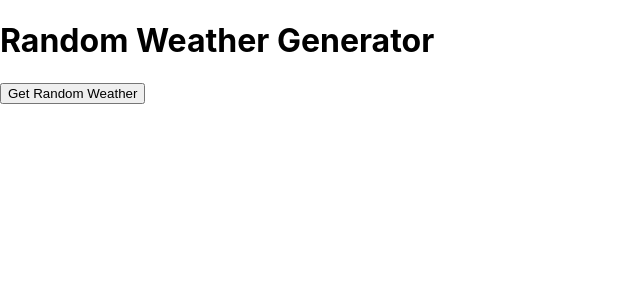
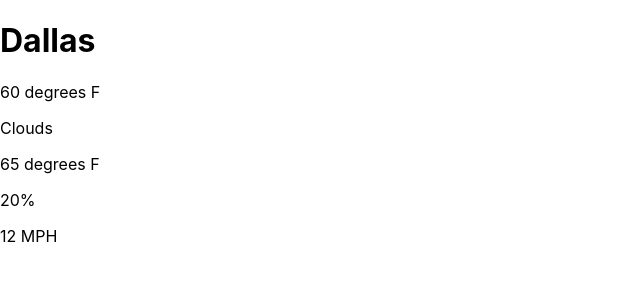
Before and after one commit to LeslyA08/weather-app, a React (Create React App) app: page / in a window 1280 px wide. Shown: the top 300 px of the page, without its empty margins (0-640 px from the left). Built offline with nearby package versions, Linux system fonts and the light colour scheme.

Commit message:
Hardcoded the data

```diff
--- a/src/App.js
+++ b/src/App.js
@@ -20,9 +20,14 @@ function App() {
 
   return (
     <>
-      <h1> Random Weather Generator</h1>
-      <Button onClick={getWeather} label="Get Random Weather" />
-      <WeatherContainer weather={weather} />
+      <div>
+        <h1 className="name">Dallas</h1>
+        <p className="temperature">60 degrees F</p>
+        <p className="description">Clouds</p>
+        <p className="feelsLike">65 degrees F</p>
+        <p className="humidity">20%</p>
+        <p className="wind"> 12 MPH</p>
+      </div>
     </>
   )
 };
```
